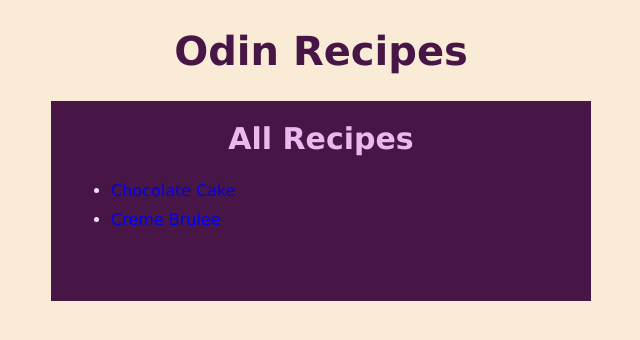
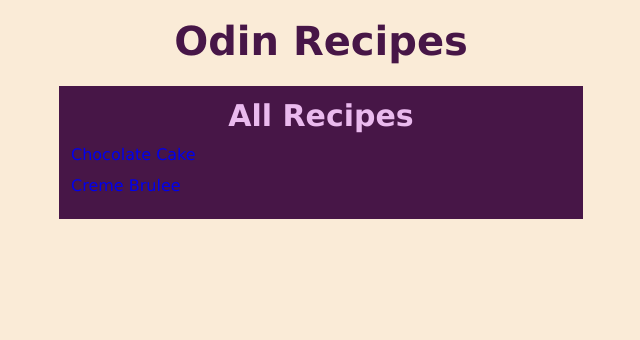
Before and after one commit to bubblegum-pop/odin-recipes, a plain HTML site: page index.html in a window 1280 px wide. Shown: the whole page, without its empty margins (319-959 px from the left). Drawn offline with Linux system fonts and the light colour scheme.

Commit message:
Add blocking to index.html

```diff
--- a/index.html
+++ b/index.html
@@ -10,11 +10,9 @@
     <h1>Odin Recipes</h1>
     <div class="page home">
         <h2>All Recipes</h2>
-        <div class="list">
-            <ul class="text">
-                <li class="home"><a href="./recipes/chocolate-cake.html" class="recipe-link">Chocolate Cake</a></li>
-                <li class="home"><a href="./recipes/creme-brulee.html" class="recipe-link">Creme Brulee</a></li>
-            </ul>
+        <div class="list home">
+            <a href="./recipes/chocolate-cake.html" class="recipe-link">Chocolate Cake</a>
+            <a href="./recipes/creme-brulee.html" class="recipe-link">Creme Brulee</a>
         </div>
     </div>
 </body>
--- a/style.css
+++ b/style.css
@@ -1,22 +1,20 @@
 body {
     background-color: antiquewhite;
     font-family: Verdana, Geneva, Tahoma, sans-serif;
-    padding-top: 20px;
 }
 
 /* Format all pages */
 .page {
     background-color: rgb(71, 22, 71);
     margin: auto;
-    min-height: 10em;
     text-align: center;
-    padding: 20px;
+    padding: 12px;
     max-width: 800px;
 }
 
 /* Make home page narrower */
 .page.home {
-    max-width: 500px;
+    width: 500px;
 }
 
 /* Align main content left */
@@ -60,18 +58,20 @@ a:hover {
 h1,
 h2 {
     text-align: center;
-    margin-top: 0;
 }
 
 /* Site header font size and color */
 h1 {
     font-size: 40px;
     color: rgb(71, 22, 71);
+    margin: 0 auto 12px;
+    padding: 10px 0;
 }
 
 /* Page header font size */
 h2 {
     font-size: 30px;
+    margin: 0 auto 12px;
 }
 
 /* Format subheadings */
@@ -86,7 +86,11 @@ p,
     font-size: 16px;
 }
 
-/* Increase line spacing on recipe links */
-li.home {
-    margin-top: 10px;
+.recipe-link {
+    display: block;
+    margin: 12px auto;
 }
+
+.list.home {
+    margin: auto;
+}
```
